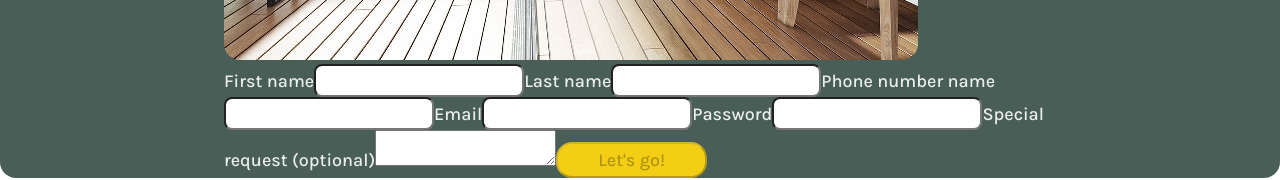
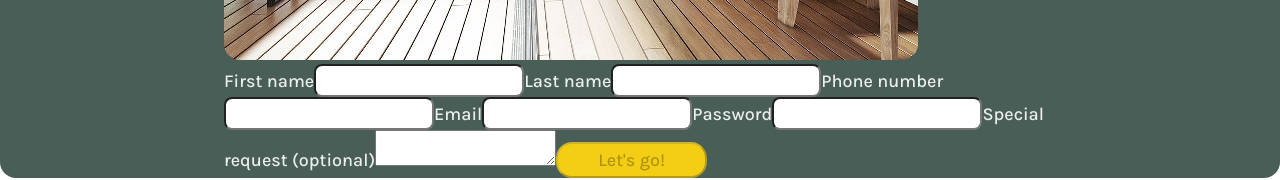
Before and after one commit to rdesantis/react-demo, a React (Create React App) app: page /personal in a window 1280 px wide. Shown: the part 1121-1301 px from the top of the page. Built offline with nearby package versions, Linux system fonts and the light colour scheme; a web font is replaced by a local one.

Commit message:
Fix typo

```diff
--- a/src/components/personal/PersonalForm.js
+++ b/src/components/personal/PersonalForm.js
@@ -81,7 +81,7 @@ const PersonalForm = (props) => {
             <LabeledTextInput label="Password" id="password" field='password' type='password' context={context} /> */}
             {labeledTextInput("First name", "first-name", 'firstName')}
             {labeledTextInput("Last name", "last-name", 'lastName')}
-            {labeledTextInput("Phone number name", "phone", 'phone')}
+            {labeledTextInput("Phone number", "phone", 'phone')}
             {labeledTextInput("Email", "email", 'email', 'email')}
             {labeledTextInput("Password", "password", 'password', 'password')}
             <label htmlFor='request'>Special request (optional)</label>
```
